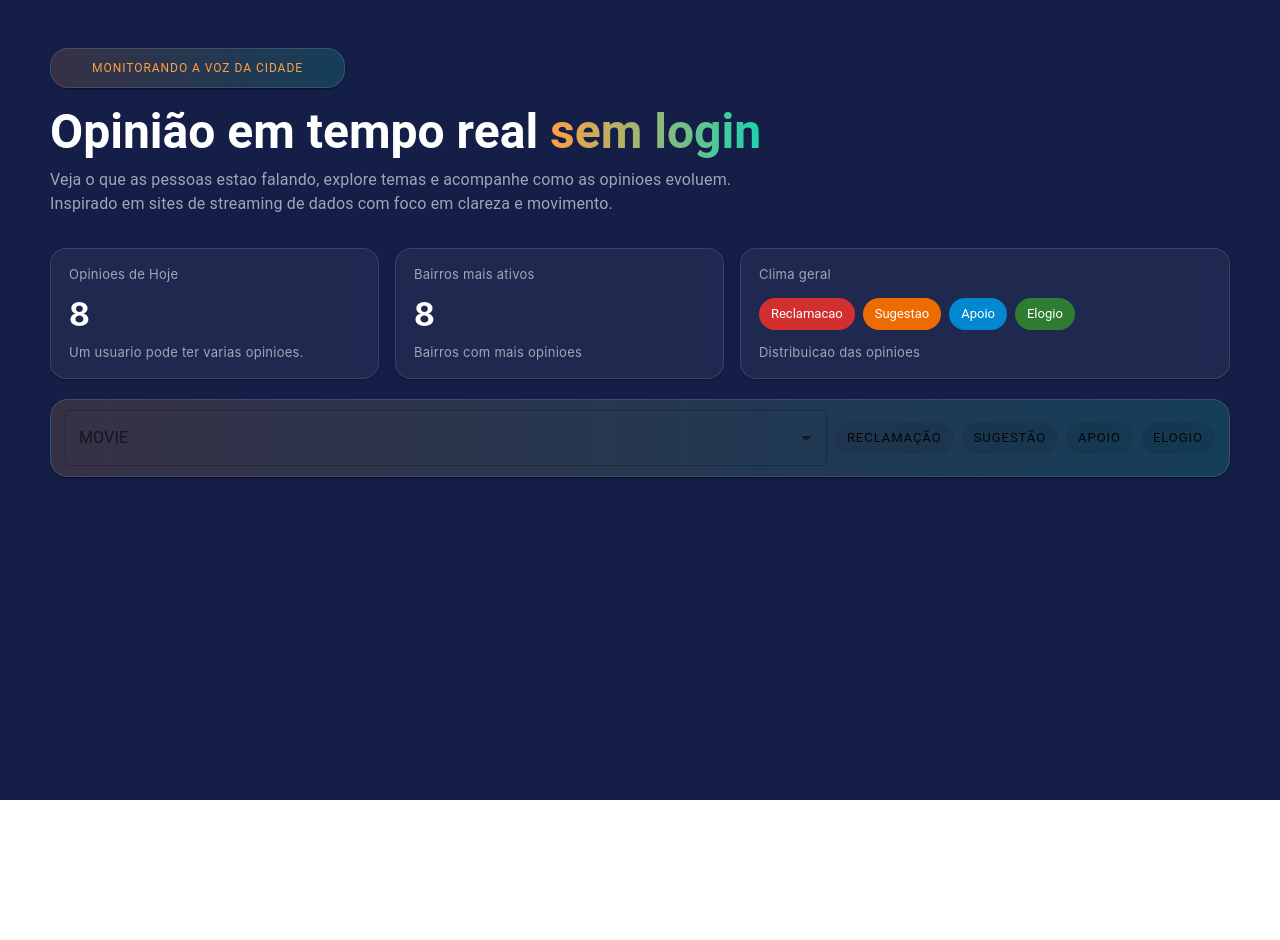
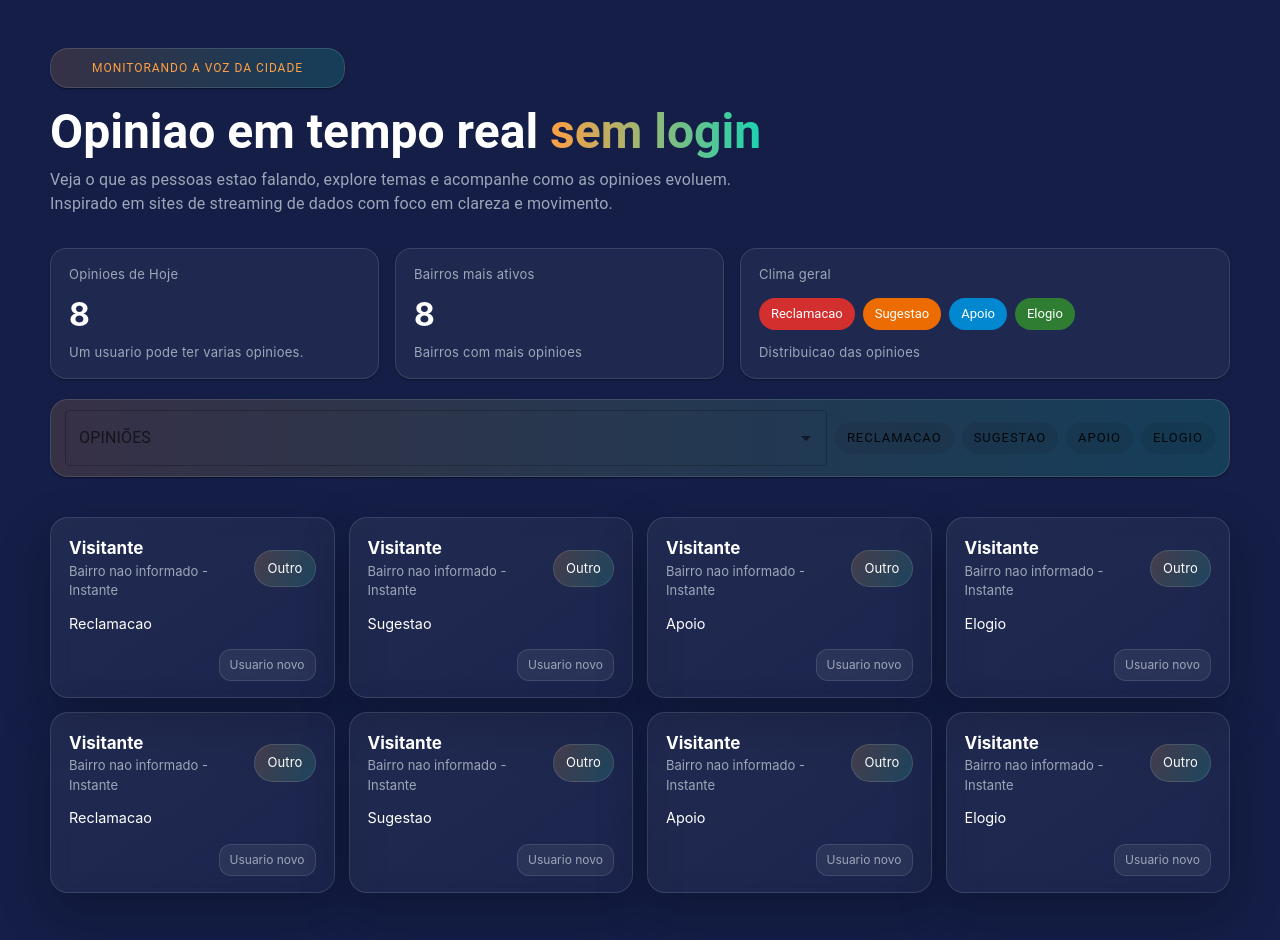
Before and after one commit to leandro-keek-conecta/ale-cmjp-front, a React (Vite) app: page / in a window 1280 px wide. Shown: the top 940 px of the page. Before the commit the page ends 800 px from the top, so only its background shows below. Built offline with nearby package versions, Linux system fonts and the light colour scheme.

Commit message:
Tela de home com cards de últimas menções

```diff
--- /dev/null
+++ b/src/components/cardDetails/cardDetails.module.css
@@ -0,0 +1,105 @@
+.opinionCard {
+  background: linear-gradient(145deg, rgba(255, 255, 255, 0.06), rgba(255, 255, 255, 0.03));
+  border: 1px solid var(--border);
+  padding: 18px 18px 16px;
+  border-radius: 18px;
+  box-shadow: 0 20px 50px rgba(0, 0, 0, 0.25);
+  backdrop-filter: blur(10px);
+  transition: transform 0.2s ease, border-color 0.2s ease, box-shadow 0.2s ease;
+}
+
+.opinionCard:hover {
+  transform: translateY(-6px) scale(1.01);
+  border-color: rgba(255, 159, 67, 0.8);
+  box-shadow: 0 24px 60px rgba(0, 0, 0, 0.35);
+}
+
+.cardHeader {
+  display: flex;
+  align-items: center;
+  justify-content: space-between;
+  gap: 12px;
+  margin-bottom: 12px;
+}
+
+.name {
+  color: var(--text);
+  font-weight: 700;
+  font-size: 17px;
+}
+
+.meta {
+  color: var(--muted);
+  font-size: 13px;
+}
+
+.opinionText {
+  color: var(--text);
+  line-height: 1.55;
+  margin: 0 0 14px;
+}
+
+.cardFooter {
+  display: flex;
+  align-items: center;
+  justify-content: space-between;
+  gap: 8px;
+  flex-wrap: wrap;
+}
+
+.pill {
+  display: inline-flex;
+  align-items: center;
+  gap: 6px;
+  padding: 8px 12px;
+  border-radius: 999px;
+  background: linear-gradient(120deg, rgba(255, 159, 67, 0.18), rgba(29, 211, 176, 0.18));
+  color: var(--text);
+  border: 1px solid var(--border);
+  font-size: 13px;
+  letter-spacing: 0.01em;
+}
+
+.pillSubtle {
+  display: inline-flex;
+  align-items: center;
+  gap: 6px;
+  padding: 6px 10px;
+  border-radius: 12px;
+  background: rgba(255, 255, 255, 0.06);
+  border: 1px solid var(--border);
+  color: var(--muted);
+  font-size: 12px;
+}
+
+.tags {
+  display: flex;
+  gap: 8px;
+  flex-wrap: wrap;
+}
+
+.tag {
+  background: rgba(255, 255, 255, 0.06);
+  border: 1px solid var(--border);
+  color: var(--muted);
+  padding: 6px 10px;
+  border-radius: 10px;
+  font-size: 12px;
+}
+
+.skeleton {
+  height: 180px;
+  border-radius: 16px;
+  background: linear-gradient(120deg, rgba(255, 255, 255, 0.08), rgba(255, 255, 255, 0.02));
+  animation: pulse 1.8s ease-in-out infinite;
+}
+
+.emptyState {
+  grid-column: 1 / -1;
+  padding: 24px;
+  text-align: center;
+  color: var(--muted);
+  border: 1px dashed var(--border);
+  border-radius: 14px;
+  background: rgba(255, 255, 255, 0.04);
+}
--- /dev/null
+++ b/src/components/cardDetails/index.tsx
@@ -0,0 +1,46 @@
+import type { Opinion } from "../../pages/home/HomePage";
+import formatDate from "../../utils/formatDate";
+import styles from "./cardDetails.module.css";
+
+type CardDetailsProps = {
+  opinions: Opinion[];
+};
+
+export default function CardDetails({ opinions }: CardDetailsProps) {
+  if (!opinions.length) {
+    return <div className={styles.emptyState}>Nenhuma opiniao encontrada.</div>;
+  }
+
+  return (
+    <>
+      {opinions.map((item) => (
+        <article key={item.id} className={styles.opinionCard}>
+          <div className={styles.cardHeader}>
+            <div>
+              <div className={styles.name}>{item.nome || "Visitante"}</div>
+              <div className={styles.meta}>
+                {item.bairro || "Bairro nao informado"} - {formatDate(item.horario)}
+              </div>
+            </div>
+            <span className={styles.pill}>{item.tipo_opiniao || "Outro"}</span>
+          </div>
+          <p className={styles.opinionText}>
+            {item.texto_opiniao || item.opiniao || "Sem texto"}
+          </p>
+          <div className={styles.cardFooter}>
+            <div className={styles.tags}>
+              {item.campanha ? (
+                <span className={styles.tag}>Campanha: {item.campanha}</span>
+              ) : null}
+              {item.acao ? <span className={styles.tag}>Acao: {item.acao}</span> : null}
+              {item.outra_opiniao ? (
+                <span className={styles.tag}>Outra: {item.outra_opiniao}</span>
+              ) : null}
+            </div>
+            <div className={styles.pillSubtle}>Usuario {item.usuario_id || "novo"}</div>
+          </div>
+        </article>
+      ))}
+    </>
+  );
+}
--- a/src/components/search/index.tsx
+++ b/src/components/search/index.tsx
@@ -10,7 +10,7 @@ export default function Search({opiniao}: SearchProps) {
       disablePortal
       options={opiniao}
       fullWidth
-      renderInput={(params) => <TextField {...params} label="Movie" />}
+      renderInput={(params) => <TextField {...params} label="Opiniões" />}
     />
   );
 }
--- a/src/pages/home/HomePage.module.css
+++ b/src/pages/home/HomePage.module.css
@@ -25,10 +25,10 @@
 }
 
 .badge {
-  display: inline-flex !important;;
-  align-items: center !important;;
-  gap: 8px !important;;
-  padding: 10px 14px !important;;
+  display: inline-flex !important;
+  align-items: center !important;
+  gap: 8px !important;
+  padding: 10px 14px !important;
   border-radius: 999px !important;
   background: linear-gradient(
     90deg,
@@ -36,10 +36,10 @@
     rgba(29, 211, 176, 0.18)
   ) !important;
   border: 1px solid var(--border) !important;
-  color: var(--text) !important;;
-  text-transform: uppercase !important;;
-  letter-spacing: 0.08em !important;;
-  font-size: 12px !important;;
+  color: var(--text) !important;
+  text-transform: uppercase !important;
+  letter-spacing: 0.08em !important;
+  font-size: 12px !important;
 }
 
 .title {
@@ -55,12 +55,27 @@
   gap: 8px;
   padding: 10px 14px;
   border-radius: 999px;
-  background: linear-gradient(90deg, rgba(255, 159, 67, 0.15), rgba(29, 211, 176, 0.18));
+  background: linear-gradient(
+    90deg,
+    rgba(255, 159, 67, 0.15),
+    rgba(29, 211, 176, 0.18)
+  );
   border: 1px solid var(--border);
   color: var(--text);
   text-transform: uppercase;
   letter-spacing: 0.08em;
   font-size: 12px;
+}
+
+.opinionsContainer {
+  position: relative;
+  z-index: 1;
+  display: grid;
+  grid-template-columns: repeat(auto-fit, minmax(280px, 1fr));
+  gap: 14px;
+  max-width: 1180px;
+  margin: 0 auto;
+  margin-top: 40px;
 }
 
 .cardRight {
--- a/src/pages/home/HomePage.tsx
+++ b/src/pages/home/HomePage.tsx
@@ -1,12 +1,14 @@
-import { Box, Card, Chip, Typography } from "@mui/material";
+import { Box, Chip, Typography } from "@mui/material";
 import styles from "./HomePage.module.css";
-import { useState } from "react";
+import { useEffect, useState } from "react";
 import CardGrid from "../../components/card-grid";
 import CardGridReflect from "../../components/card-grid-reflect";
 import AppChip from "../../components/chip";
 import Search from "../../components/search";
+import CardDetails from "../../components/cardDetails";
+import { getAllOpinions } from "../../services/opiniao/opiniaoService";
 
-type Opinion = {
+export type Opinion = {
   id: number | string;
   usuario_id?: number | string;
   nome?: string;
@@ -32,13 +34,24 @@ const fallbackOpinions: Opinion[] = [
 ];
 
 const typeOfFilter = {
-  title: "Tipo de Opinião",
-  options: ["Reclamação", "Sugestão", "Apoio", "Elogio"],
-}
+  title: "Tipo de Opiniao",
+  options: ["Reclamacao", "Sugestao", "Apoio", "Elogio"],
+};
 
 export default function HomePage() {
   const [opinions, setOpinions] = useState<Opinion[]>([]);
   const [error, setError] = useState("");
+
+  async function fetchOpinions() {
+    try {
+      const response = await getAllOpinions();
+      setOpinions(response);
+    } catch (err) {
+      setError("Erro ao carregar opinioes.");
+    }
+  }
+
+
 
   const uniqueCountBy = (
     items: Opinion[],
@@ -56,7 +69,16 @@ export default function HomePage() {
     <Box className={styles.container}>
       <Box component="header" className={styles.hero}>
         <CardGrid span={3}>
-          <Typography sx={{ fontSize: "12px", letterSpacing: "0.08em", textAlign: "center", color: "var(--accent)", justifyContent: "center", width: "100%" }}>
+          <Typography
+            sx={{
+              fontSize: "12px",
+              letterSpacing: "0.08em",
+              textAlign: "center",
+              color: "var(--accent)",
+              justifyContent: "center",
+              width: "100%",
+            }}
+          >
             Monitorando a voz da cidade
           </Typography>
         </CardGrid>
@@ -64,7 +86,7 @@ export default function HomePage() {
           variant="h3"
           sx={{ fontWeight: "bold", mt: 2, mb: 1, color: "var(--text)" }}
         >
-          Opinião em tempo real{" "}
+          Opiniao em tempo real{" "}
           <span className={styles.gradientText}>sem login</span>
         </Typography>
         <Typography variant="body1" sx={{ mb: 0, color: "var(--muted)" }}>
@@ -86,7 +108,9 @@ export default function HomePage() {
             <div className="stat-value">
               {opinions.length || fallbackOpinions.length}
             </div>
-            <div className="stat-label">Um usuario pode ter varias opinioes.  </div>
+            <div className="stat-label">
+              Um usuario pode ter varias opinioes.{" "}
+            </div>
           </CardGridReflect>
           <CardGridReflect span={4} className={styles.statCard}>
             <div className="stat-label">Bairros mais ativos</div>
@@ -114,11 +138,17 @@ export default function HomePage() {
           </CardGridReflect>
         </Box>
         <CardGrid className={styles.searchCard} span={12}>
-          <Search opiniao={opinions.map(opinion => opinion.opiniao)} />
+          <Search opiniao={opinions.map((opinion) => opinion.opiniao)} />
           {typeOfFilter.options.map((option) => (
             <Chip key={option} label={option} />
           ))}
         </CardGrid>
+
+        <Box className={styles.opinionsContainer}>
+          <CardDetails
+            opinions={opinions.length ? opinions : fallbackOpinions}
+          />
+        </Box>
       </Box>
     </Box>
   );
--- /dev/null
+++ b/src/services/opiniao/opiniaoService.tsx
@@ -0,0 +1,14 @@
+
+import { api } from "../api/api";
+import type { Opinion } from "../../pages/home/HomePage";
+
+
+
+
+export async function getAllOpinions(): Promise<Opinion[]> {
+  const response = await api.post("", {
+    action: "getAll",
+    entity: "opiniao",
+  });
+  return response.data.data; // ? acessa corretamente o array de projetos
+}
--- /dev/null
+++ b/src/utils/formatDate.ts
@@ -0,0 +1,11 @@
+export default function formatDate(value?: string | null) {
+  if (!value) return "Instante";
+  const date = new Date(value);
+  if (Number.isNaN(date.getTime())) return "Recente";
+  return date.toLocaleString("pt-BR", {
+    day: "2-digit",
+    month: "short",
+    hour: "2-digit",
+    minute: "2-digit",
+  });
+};
```
